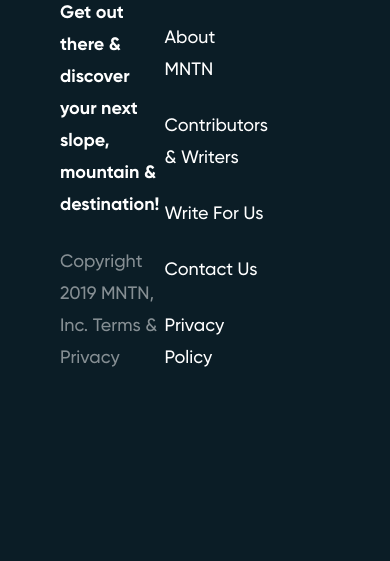
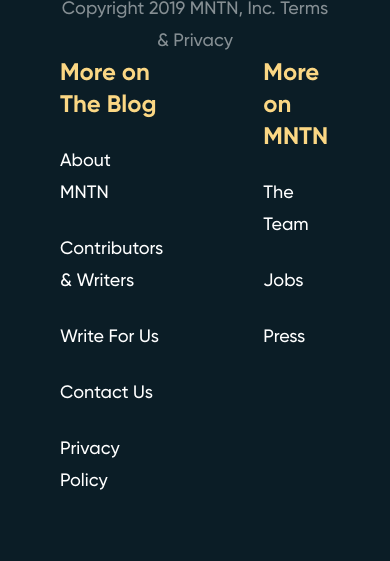
Before and after one commit to Surikat226/MNTN, a plain HTML site: page index.html in a window 390 px wide. Shown: the part 6045-6606 px from the top of the page. Before the commit the page ends 6483 px from the top, so only its background shows below. Drawn offline with nearby package versions, Linux system fonts and the light colour scheme; a web font is replaced by a local one.

Commit message:
Адаптирую футер + пытаюсь перенести копирайт

```diff
--- a/#src-files/scss/media.scss
+++ b/#src-files/scss/media.scss
@@ -103,3 +103,69 @@
 	}
 }
 // /MAIN CONTENT
+
+// FOOTER
+
+@media screen and (max-width: 1200px) {
+	.footrightbx {
+		&__column {
+			margin: 0 100px 0 0;
+		}
+
+		&__ylwtxt {
+		}
+
+		&__txtlink {
+			li {
+			}
+		}
+	}
+}
+
+@media screen and (max-width: 992px) {
+	.main {
+		margin: 0 0 100px 0;
+	}
+
+	.footer {
+		&__body {
+			display: block;
+		}
+
+		&__left-box {
+		}
+
+		&__right-box {
+		}
+	}
+	.footleftbx {
+		margin: 0;
+		&__item {
+			margin: 0 auto;
+			text-align: center;
+		}
+
+		&__logo {
+		}
+
+		&__sign {
+		}
+
+		&__copyright {
+		}
+	}
+	.footrightbx {
+		&__column {
+		}
+
+		&__ylwtxt {
+		}
+
+		&__txtlink {
+			li {
+			}
+		}
+	}
+}
+
+// /FOOTER
--- a/#src-files/scss/style.scss
+++ b/#src-files/scss/style.scss
@@ -330,6 +330,8 @@ a {
 	}
 }
 .footleftbx {
+	margin: 0 20px 0 0;
+
 	display: flex;
 	flex-direction: column;
 	justify-content: space-between;
@@ -376,11 +378,11 @@ a {
 		color: #FBD784;
 	}
 
-	&__txt {
+	&__txtlink {
 		font-size: 18px;
 		font-weight: 500;
 		line-height: 32px;
-		p {
+		li {
 			margin: 0 0 24px 0;
 			&:last-child {
 				margin: 0;
--- a/index.html
+++ b/index.html
@@ -194,22 +194,26 @@
 								<div class="footrightbx__ylwtxt">
 									<p>More on The Blog</p>
 								</div>
-								<div class="footrightbx__txt">
-									<p>About MNTN</p>
-									<p>Contributors & Writers</p>
-									<p>Write For Us</p>
-									<p>Contact Us</p>
-									<p>Privacy Policy</p>
+								<div class="footrightbx__txtlink">
+									<ul>
+										<li><a href="#">About MNTN</a></li>
+										<li><a href="#">Contributors & Writers</a></li>
+										<li><a href="#">Write For Us</a></li>
+										<li><a href="#">Contact Us</a></li>
+										<li><a href="#">Privacy Policy</a></li>
+									</ul>
 								</div>
 							</div>
 							<div class="footrightbx__column">
 								<div class="footrightbx__ylwtxt">
 									<p>More on MNTN</p>
 								</div>
-								<div class="footrightbx__txt">
-									<p>The Team</p>
-									<p>Jobs</p>
-									<p>Press</p>
+								<div class="footrightbx__txtlink">
+									<ul>
+										<li><a href="#">The Team</a></li>
+										<li><a href="#">Jobs</a></li>
+										<li><a href="#">Press</a></li>
+									</ul>
 								</div>
 							</div>
 						</div>
--- a/js/script.js
+++ b/js/script.js
@@ -9,4 +9,13 @@ $(function () {
 		$('.bg-prlx__mountains').css('background-position-y', (wScroll * -0.1 + 'px'));
 	}
 
+	///////////////////  Vanilla JS  ////////////////////////
+
+	const copyright = document.querySelector('.footleftbx__copyright');
+	const footerbody = document.querySelector('.footer__body');
+
+	if (window.matchMedia('(max-width: 992px)').matches) {
+		copyright.append(footerbody)
+	};
+
 });
```
Also changed, not shown: css/style.css.
